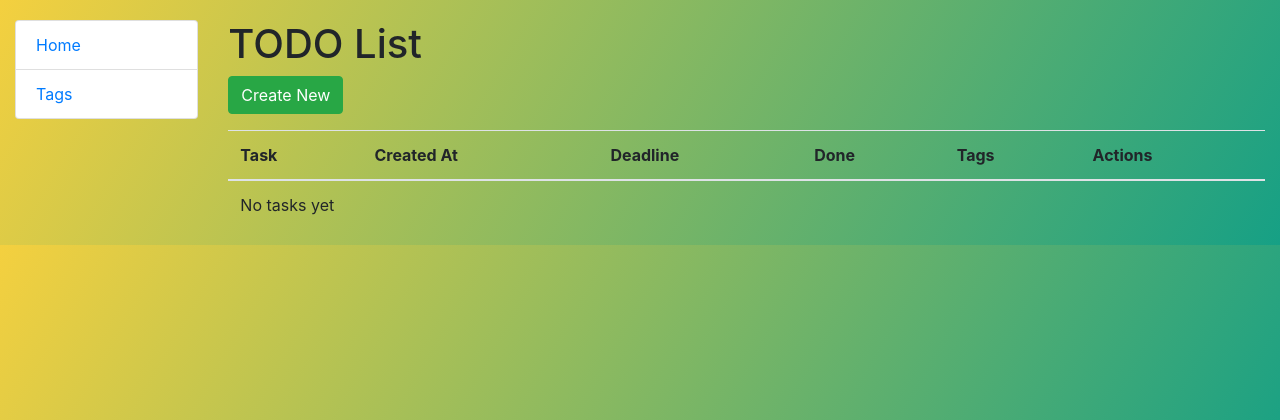
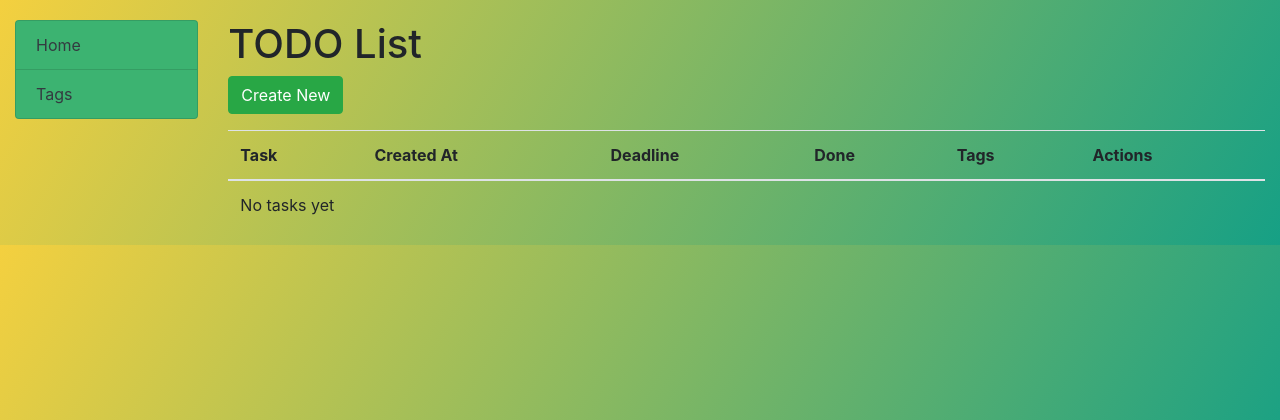
Before and after one commit to me1nyk/todo-list-project, a Django app: page / in a window 1280 px wide. Shown: the top 420 px of the page. Run offline with Django 4.2, Linux system fonts and the light colour scheme; data that the repository does not hold is empty.

Commit message:
Update sidebar colors

```diff
--- a/templates/includes/sidebar.html
+++ b/templates/includes/sidebar.html
@@ -1,4 +1,8 @@
 <ul class="sidebar-nav list-group">
-  <li class="list-group-item"><a href="{% url 'todo:index' %}">Home</a></li>
-  <li class="list-group-item"><a href="{% url 'todo:tag-list' %}">Tags</a></li>
+  <li style="background-color: #3CB371" class="list-group-item"><a href="{% url 'todo:index' %}" class="text-dark">
+    Home
+  </a></li>
+  <li style="background-color: #3CB371" class="list-group-item"><a href="{% url 'todo:tag-list' %}" class="text-dark">
+    Tags
+  </a></li>
 </ul>
```
